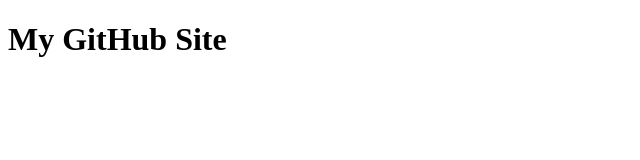
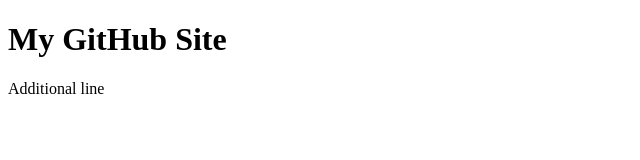
Before and after one commit to jacobjgb/jacobjgb.github.io, a plain HTML site: page index.html in a window 1280 px wide. Shown: the whole page, without its empty margins (0-640 px from the left). Drawn offline with Linux system fonts and the light colour scheme.

Commit message:
creating again

```diff
--- a/index.html
+++ b/index.html
@@ -7,5 +7,6 @@
 </head>
 <body>
     <h1>My GitHub Site</h1>
+    Additional line
 </body>
 </html>
```
